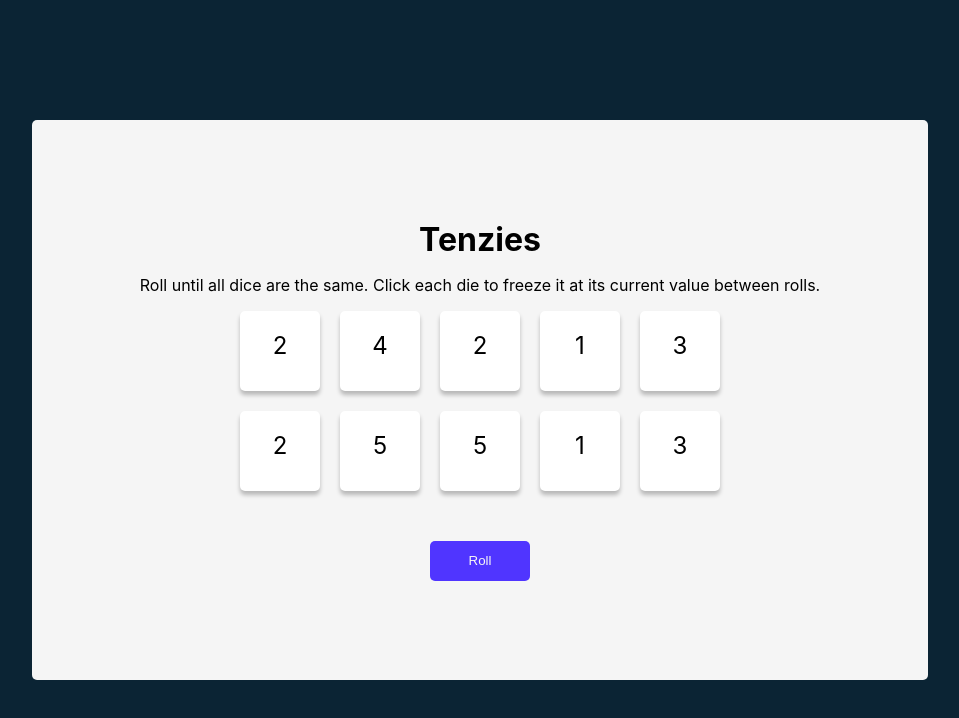
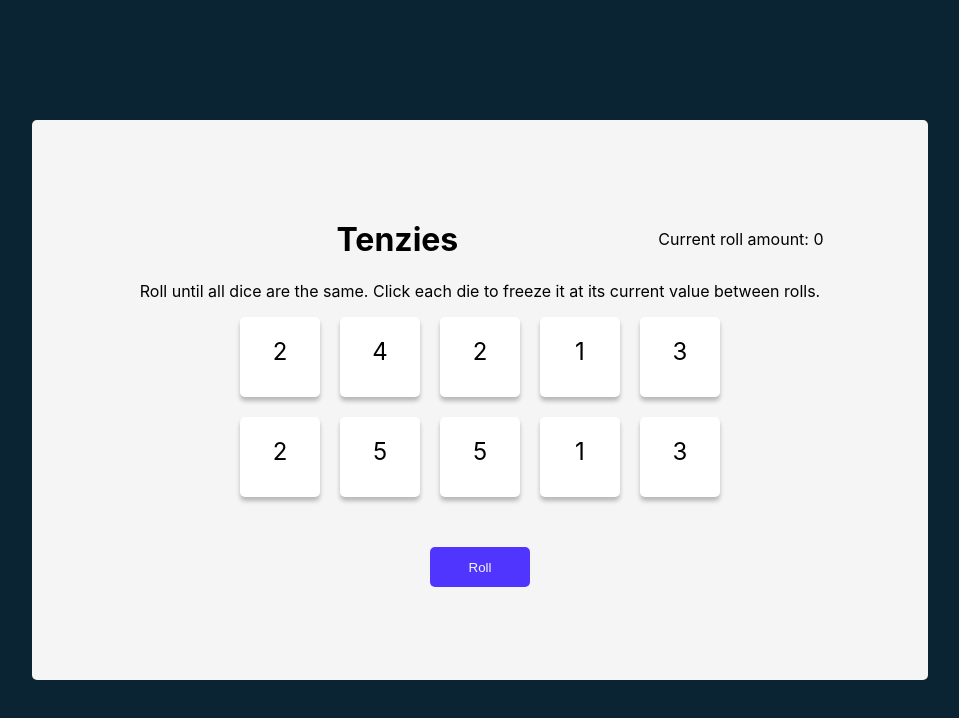
Before and after one commit to mb-dir/freeCodeCamp-tutorials, a React (Create React App) app in the folder fcc-tenzies/: page / in a window 1280 px wide. Shown: the top 718 px of the page, without its empty margins (160-1119 px from the left). Built offline with nearby package versions, Linux system fonts and the light colour scheme.

Commit message:
New state for current roll amount

```diff
--- a/fcc-tenzies/src/App.js
+++ b/fcc-tenzies/src/App.js
@@ -31,6 +31,7 @@ function App() {
   });
 
   const [ tenzies, setTenzies ] = React.useState(false);
+  const [ currentRollAmount, setCurrentRollAmount ] = React.useState(0);
 
   React.useEffect(
     () => {
@@ -84,6 +85,7 @@ function App() {
   return (
     <main className="mainContainer">
       <h1 className="title">Tenzies</h1>
+      <p className="rollAmount">Current roll amount: {currentRollAmount}</p>
       <p className="instructions">
         Roll until all dice are the same. Click each die to freeze it at its
         current value between rolls.
```
